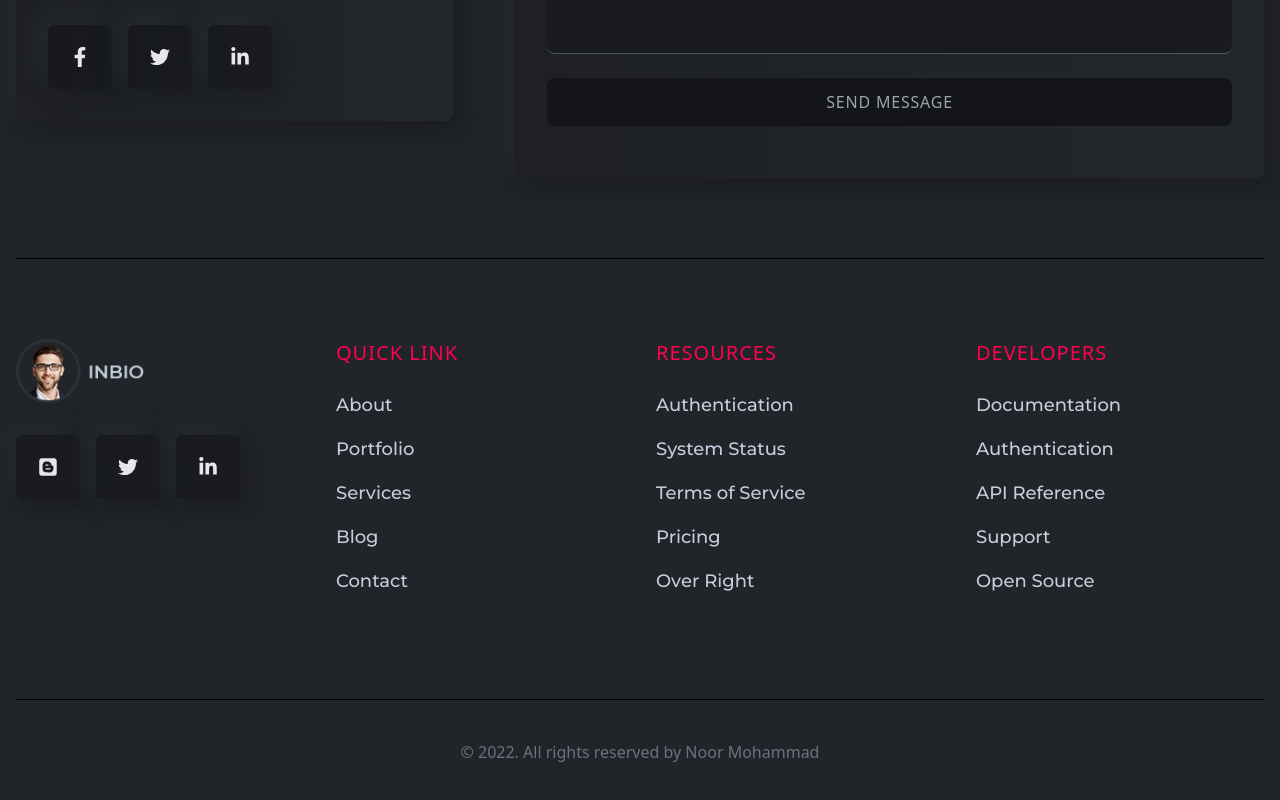
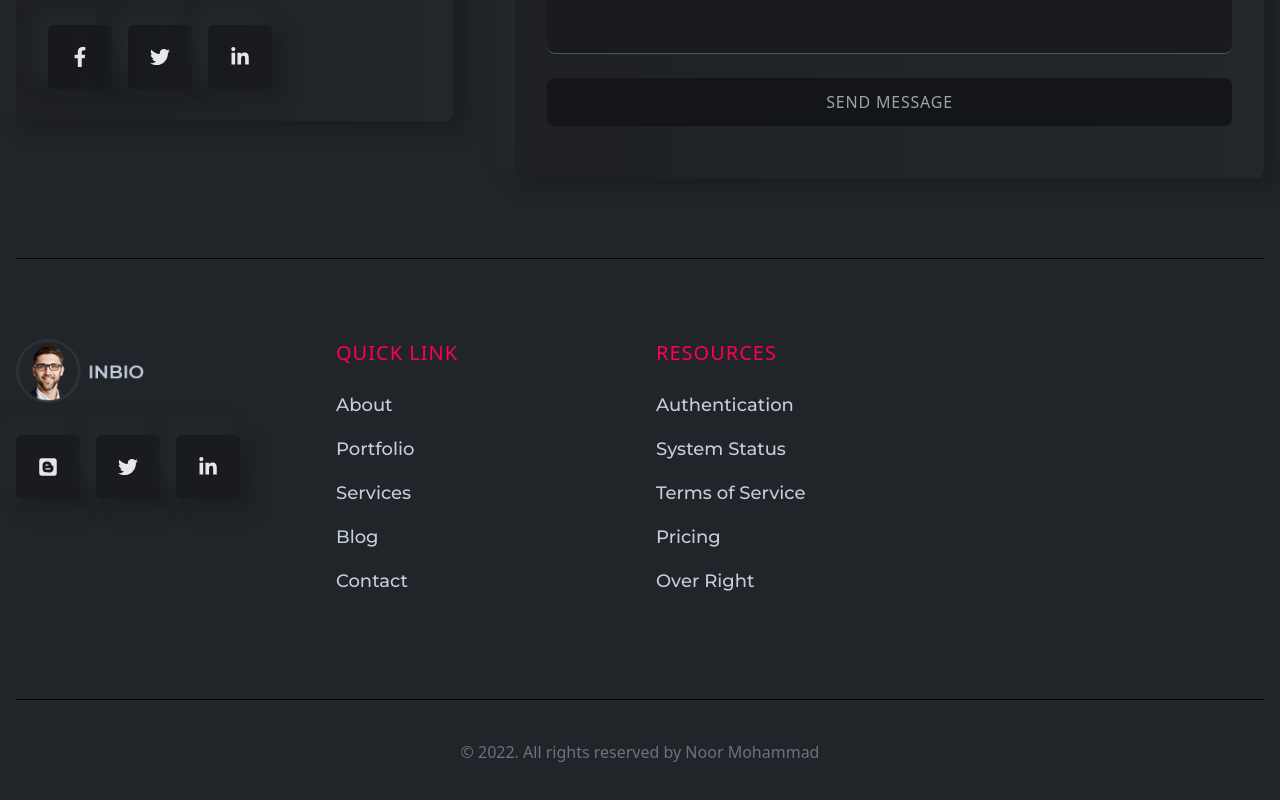
Before and after one commit to Abhishekkumar813209/Portfolio_website, a React (Create React App) app: page / in a window 1280 px wide. Shown: the part 6572-7372 px from the top of the page. Built offline with nearby package versions, Linux system fonts and the light colour scheme.

Commit message:
ninth commit

```diff
--- a/src/components/footer/Footer.js
+++ b/src/components/footer/Footer.js
@@ -19,7 +19,7 @@ const Footer = () => {
           </span>
         </div>
       </div>
-      <div className="w-full h-full">
+       <div className="w-full h-full">
         <h3 className="text-xl uppercase text-designColor tracking-wider">
           Quick Link
         </h3>
@@ -93,7 +93,7 @@ const Footer = () => {
           </li>
         </ul>
       </div>
-      <div className="w-full h-full">
+      {/* <div className="w-full h-full">
         <h3 className="text-xl uppercase text-designColor tracking-wider">
           DEVELOPERS
         </h3>
@@ -129,7 +129,7 @@ const Footer = () => {
             </span>
           </li>
         </ul>
-      </div>
+  </div>*/}
     </div>
   );
 }
```
